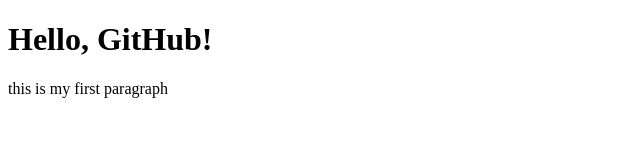
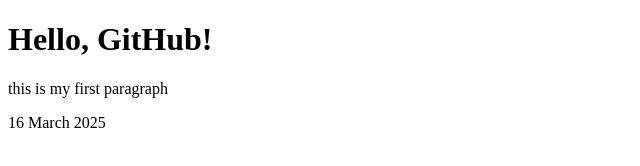
Before and after one commit to Code-byLing/exercise-2-wdc, a plain HTML site: page index.html in a window 1280 px wide. Shown: the whole page, without its empty margins (0-640 px from the left). Drawn offline with Linux system fonts and the light colour scheme.

Commit message:
add date

```diff
--- a/index.html
+++ b/index.html
@@ -6,5 +6,6 @@
   <body>
     <h1>Hello, GitHub!</h1>
     <p>this is my first paragraph</p>
+    <span>16 March 2025</span>
   </body>
 </html>
```
